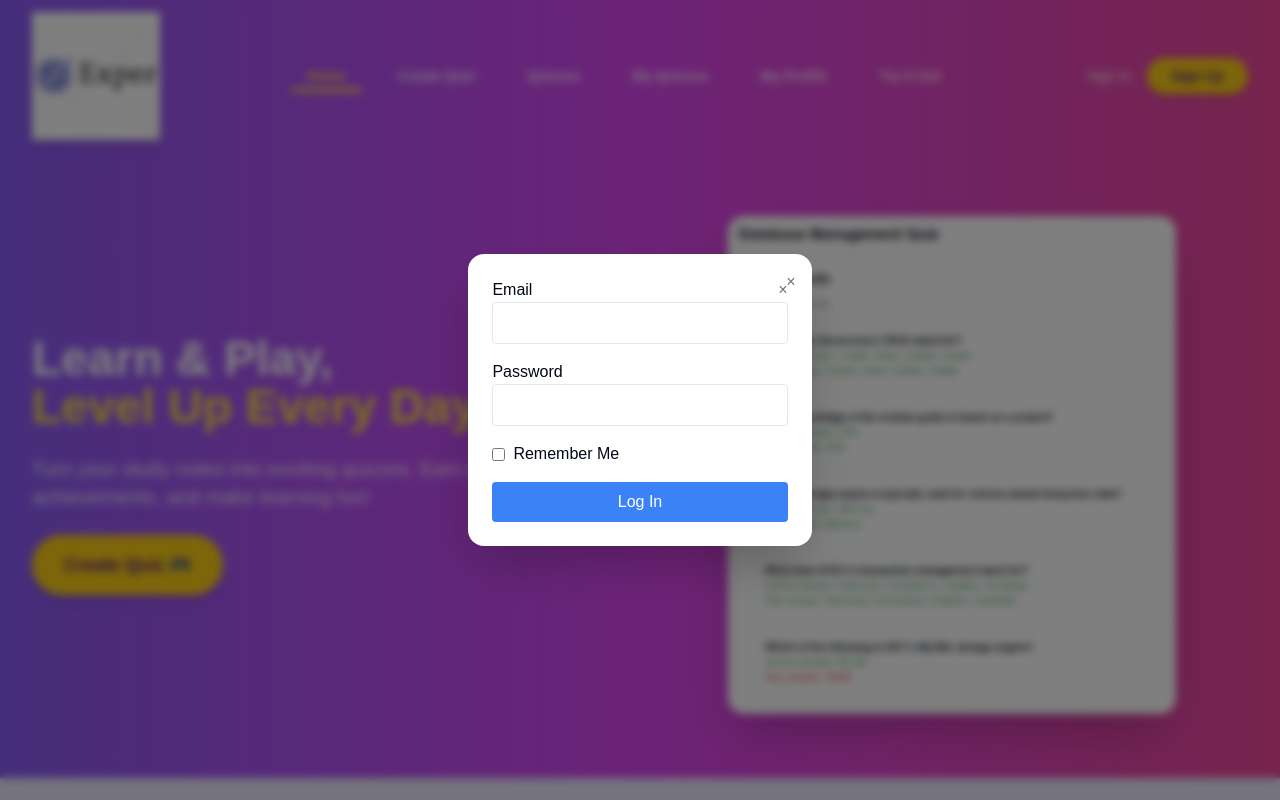
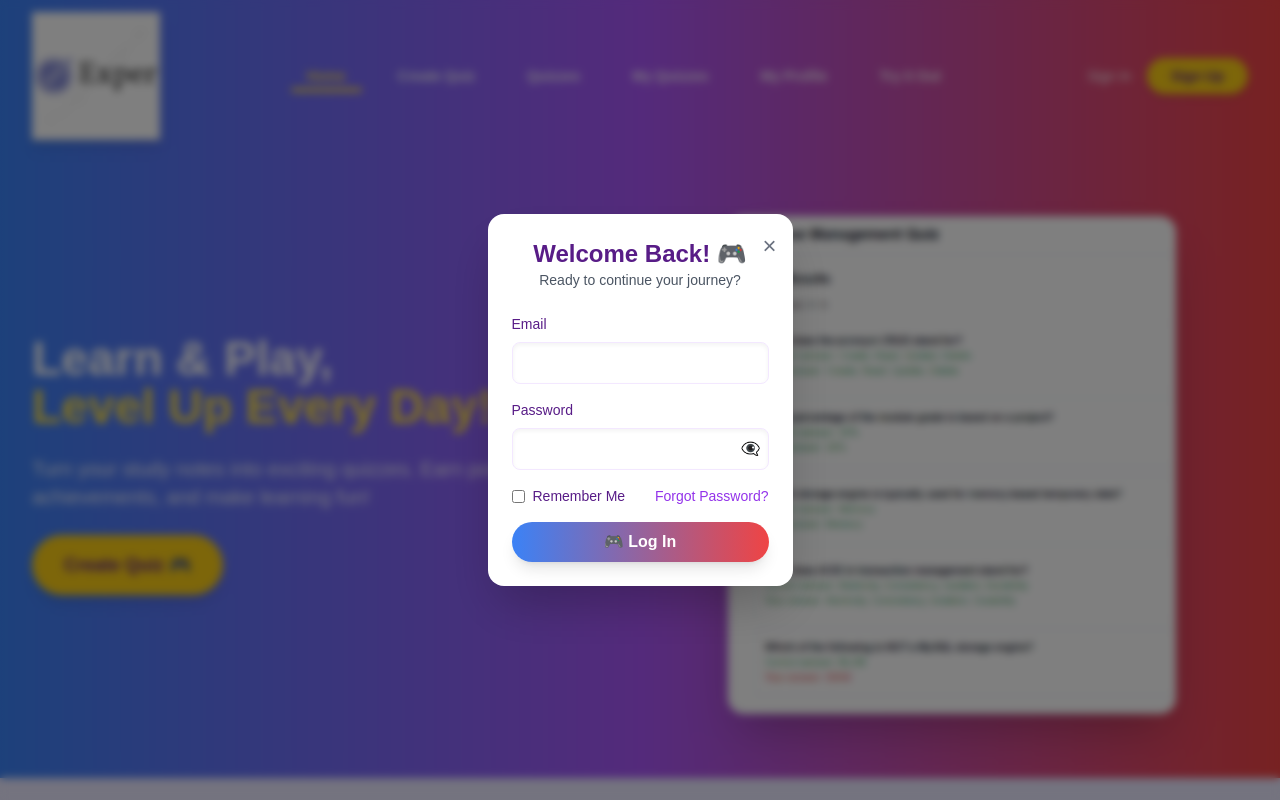
Before and after one commit to Gamified-Learning-Environment/Exper-Frontend, a Next.js app in the folder experfrontend/: page / in a window 1280 px wide. Both pictures are taken after a click on the button "Sign In". Shown: the top 800 px of the page. Built offline with nearby package versions, Linux system fonts and the light colour scheme.

Commit message:
Improved login and registration visuals, added show password, confirm password

```diff
--- a/experfrontend/src/app/page.tsx
+++ b/experfrontend/src/app/page.tsx
@@ -2,7 +2,7 @@ export default function Home() {
   return (
     <div className="min-h-screen bg-gradient-to-b from-indigo-100 to-purple-100">
       {/* Hero Section */}
-      <section className="bg-gradient-to-r from-violet-500 via-fuchsia-500 to-pink-500 py-12 md:py-16">
+      <section className="bg-gradient-to-r from-blue-500 via-purple-500 to-red-500 py-12 md:py-16">
         <div className="container mx-auto px-4 sm:px-6 lg:px-8">
           <div className="grid grid-cols-1 gap-8 md:grid-cols-2">
             <div className="flex flex-col justify-center space-y-6">
--- a/experfrontend/src/components/shared/Footer.tsx
+++ b/experfrontend/src/components/shared/Footer.tsx
@@ -4,7 +4,7 @@ import Link from 'next/link'
 
 const Footer = () => {
   return (
-    <footer className="bg-gradient-to-r from-violet-500 via-fuchsia-500 to-pink-500 py-6 text-white">
+    <footer className="bg-gradient-to-r from-blue-500 via-purple-500 to-red-500 py-6 text-white">
       <div className="wrapper flex-between flex flex-col gap-4 p-5 text-center sm:flex-row">
         <Link href="/" className="transform transition hover:scale-105">
           <Image
@@ -19,7 +19,7 @@ const Footer = () => {
         <div className="flex flex-col gap-2">
           <p className="text-white/90">2024 Exper. Level up your learning journey!</p>
           <div className="flex justify-center gap-4">
-            <a href="https://github.com/yourusername"
+            <a href="https://github.com/Gamified-Learning-Environment"
                className="text-white/90 hover:text-yellow-300 transition"
                target="_blank"
                rel="noopener noreferrer">
--- a/experfrontend/src/components/shared/Header.tsx
+++ b/experfrontend/src/components/shared/Header.tsx
@@ -17,7 +17,7 @@ const Header = () => {
   const [isLoginOpen, setIsLoginOpen] = useState(false);
 
   return (
-    <header className="w-full bg-gradient-to-r from-violet-500 via-fuchsia-500 to-pink-500 shadow-lg">
+    <header className="w-full bg-gradient-to-r from-blue-500 via-purple-500 to-red-500 shadow-lg">
       <div className="wrapper flex items-center justify-between px-4 py-3 sm:px-6 lg:px-8">
         {/* Logo */}
         <Link href="/" className="w-36 transform transition hover:scale-105">
@@ -67,13 +67,7 @@ const Header = () => {
       {/* Login Modal */}
       {isLoginOpen && (
         <div className="fixed inset-0 z-50 flex items-center justify-center bg-black/50 backdrop-blur-sm">
-          <div className="bg-white rounded-2xl p-6 shadow-2xl transform transition hover:scale-[1.01]">
-            <button
-              onClick={() => setIsLoginOpen(false)}
-              className="absolute top-4 right-4 text-gray-500 hover:text-gray-700"
-            >
-              ×
-            </button>
+          <div className="relative bg-white rounded-2xl p-6 shadow-2xl transform transition hover:scale-[1.01]">
             <LoginForm onClose={() => setIsLoginOpen(false)} />
           </div>
         </div>
@@ -82,13 +76,7 @@ const Header = () => {
       {/* Register Modal */}
       {isRegisterOpen && (
         <div className="fixed inset-0 z-50 flex items-center justify-center bg-black/50 backdrop-blur-sm">
-          <div className="bg-white rounded-2xl p-6 shadow-2xl transform transition hover:scale-[1.01]">
-            <button
-              onClick={() => setIsRegisterOpen(false)}
-              className="absolute top-4 right-4 text-gray-500 hover:text-gray-700"
-            >
-              ×
-            </button>
+          <div className="relative bg-white rounded-2xl p-6 shadow-2xl transform transition hover:scale-[1.01]">
             <RegisterForm onClose={() => setIsRegisterOpen(false)} />
           </div>
         </div>
--- a/experfrontend/src/components/shared/LoginForm.tsx
+++ b/experfrontend/src/components/shared/LoginForm.tsx
@@ -14,6 +14,7 @@ export default function LoginForm({ onClose }: LoginFormProps) {
     const [error, setError] = useState('');
     const [loading, setLoading] = useState(false);
     const [rememberMe, setRememberMe] = useState(false);
+    const [showPassword, setShowPassword] = useState(false);
 
     async function onSubmit(event: React.FormEvent<HTMLFormElement>) {
         event.preventDefault();
@@ -37,60 +38,91 @@ export default function LoginForm({ onClose }: LoginFormProps) {
     }
 
     return (
-        <div className="relative">
+      <div className="relative w-full max-w-md">
         <button
           onClick={onClose}
-                className="absolute top-0 right-0 text-gray-500 hover:text-red-500"
+          className="absolute -right-4 -top-4 rounded-full bg-white/10 p-2 text-2xl text-gray-500 transition hover:rotate-90 hover:text-purple-500"
         >
-                &times;
+          ×
         </button>
+
+        <div className="mb-6 text-center">
+          <h2 className="text-2xl font-bold text-purple-900">Welcome Back! 🎮</h2>
+          <p className="text-sm text-gray-600">Ready to continue your journey?</p>
+        </div>
+
         <form onSubmit={onSubmit} className="space-y-4">
           {error && (
-                <div className="bg-red-100 border border-red-400 text-red-700 px-4 py-3 rounded">
+            <div className="rounded-lg bg-red-100 px-4 py-3 text-sm text-red-700">
               {error}
             </div>
           )}
 
-            <div>
-                <label htmlFor="email">Email</label>
+          <div className="space-y-2">
+            <label htmlFor="email" className="block text-sm font-medium text-purple-900">
+              Email
+            </label>
             <input
               id="email"
               name="email"
               type="email"
               required
-                className="w-full p-2 border rounded"
+              className="w-full rounded-lg border border-purple-100 p-2 shadow-inner focus:border-purple-500 focus:outline-none focus:ring-2 focus:ring-purple-500/20"
             />
           </div>
 
-            <div>
-                <label htmlFor="password">Password</label>
+          <div className="space-y-2">
+            <label htmlFor="password" className="block text-sm font-medium text-purple-900">
+              Password
+            </label>
+            <div className="relative">
               <input
                 id="password"
                 name="password"
-                type="password"
+                type={showPassword ? "text" : "password"}
                 required
-                className="w-full p-2 border rounded"
+                className="w-full rounded-lg border border-purple-100 p-2 pr-10 shadow-inner focus:border-purple-500 focus:outline-none focus:ring-2 focus:ring-purple-500/20"
               />
+              <button
+                type="button"
+                onClick={() => setShowPassword(!showPassword)}
+                className="absolute right-2 top-1/2 -translate-y-1/2 text-gray-500 hover:text-purple-500"
+              >
+                {showPassword ? '👁️' : '👁️‍🗨️'}
+              </button>
+            </div>
           </div>
 
-            <div className="flex items-center">
+          <div className="flex items-center justify-between">
+            <div className="flex items-center space-x-2">
               <input
                 id="rememberMe"
                 name="rememberMe"
                 type="checkbox"
                 checked={rememberMe}
                 onChange={() => setRememberMe(!rememberMe)}
-                    className="mr-2"
+                className="rounded border-purple-300 text-purple-600 focus:ring-purple-500"
               />
-                <label htmlFor="rememberMe">Remember Me</label>
+              <label htmlFor="rememberMe" className="text-sm text-purple-900">
+                Remember Me
+              </label>
+            </div>
+
+            <button
+              type="button"
+              onClick={() => router.push('/forgot-password')}
+              className="text-sm text-purple-600 hover:text-purple-500 hover:underline"
+            >
+              Forgot Password?
+            </button>
           </div>
 
           <button
             type="submit"
             disabled={loading}
-                className="w-full bg-blue-500 text-white p-2 rounded hover:bg-blue-600 disabled:bg-blue-300"
+            className="w-full transform rounded-full bg-gradient-to-r from-blue-500 to-red-500 py-2 font-bold text-white shadow-lg transition hover:scale-105 hover:shadow-xl disabled:opacity-70"
           >
-                {loading ? 'Logging in...' : 'Log In'}
+            {loading ? '🎲 Logging in...' : '🎮 Log In'}
           </button>
         </form>
       </div>
--- a/experfrontend/src/components/shared/RegisterForm.tsx
+++ b/experfrontend/src/components/shared/RegisterForm.tsx
@@ -13,13 +13,23 @@ export default function RegisterForm({ onClose }: RegisterFormProps) {
   const { register } = useAuth();
   const [error, setError] = useState('');
   const [loading, setLoading] = useState(false);
+  const [showPassword, setShowPassword] = useState(false);
+  const [passwordMatch, setPasswordMatch] = useState(true);
 
   async function onSubmit(event: React.FormEvent<HTMLFormElement>) {
     event.preventDefault();
+    const formData = new FormData(event.currentTarget);
+    const password = formData.get('password') as string;
+    const confirmPassword = formData.get('confirmPassword') as string;
+
+    if (password !== confirmPassword) {
+      setPasswordMatch(false);
+      return;
+    }
+
     setLoading(true);
     setError('');
 
-    const formData = new FormData(event.currentTarget);
 
     try {
       const userData = {
@@ -42,44 +52,86 @@ export default function RegisterForm({ onClose }: RegisterFormProps) {
   }
 
   return (
-    <div className="relative">
+    <div className="relative w-full max-w-md">
       <button
         onClick={onClose}
-        className="absolute top-0 right-0 text-gray-500 hover:text-red-500"
+        className="absolute -right-4 -top-4 rounded-full bg-white/10 p-2 text-2xl text-gray-500 transition hover:rotate-90 hover:text-purple-500"
       >
-        &times;
+        ×
       </button>
+
+      <div className="mb-6 text-center">
+        <h2 className="text-2xl font-bold text-purple-900">Join the Game! 🎮</h2>
+        <p className="text-sm text-gray-600">Create your player profile</p>
+      </div>
+
       <form onSubmit={onSubmit} className="space-y-4">
         {error && (
-          <div className="bg-red-100 border border-red-400 text-red-700 px-4 py-3 rounded">
+          <div className="rounded-lg bg-red-100 px-4 py-3 text-sm text-red-700">
             {error}
           </div>
         )}
 
-        <div>
-          <label htmlFor="email">Email</label>
+        <div className="space-y-2">
+              <label htmlFor="email" className="block text-sm font-medium text-purple-900">
+                Email
+              </label>
               <input
                 id="email"
                 name="email"
                 type="email"
                 required
-            className="w-full p-2 border rounded"
+                className="w-full rounded-lg border border-purple-100 p-2 shadow-inner focus:border-purple-500 focus:outline-none focus:ring-2 focus:ring-purple-500/20"
               />
             </div>
 
-        <div>
-          <label htmlFor="password">Password</label>
+            <div className="space-y-2">
+                <label htmlFor="password" className="block text-sm font-medium text-purple-900">
+                    Password
+                </label>
+                <div className="relative">
                   <input
                     id="password"
                     name="password"
-            type="password"
+                    type={showPassword ? "text" : "password"}
                     required
-            className="w-full p-2 border rounded"
+                    className="w-full rounded-lg border border-purple-100 p-2 pr-10 shadow-inner focus:border-purple-500 focus:outline-none focus:ring-2 focus:ring-purple-500/20"
                   />
+                  <button
+                    type="button"
+                    onClick={() => setShowPassword(!showPassword)}
+                    className="absolute right-2 top-1/2 -translate-y-1/2 text-gray-500 hover:text-purple-500"
+                  >
+                    {showPassword ? '👁️' : '👁️‍🗨️'}
+                  </button>
+                </div>
             </div>
 
+        <div className="space-y-2">
+            <label htmlFor="confirmPassword" className="block text-sm font-medium text-purple-900">
+              Confirm Password
+            </label>
+          <div className="relative">
+            <input
+              id="confirmPassword"
+              name="confirmPassword"
+              type={showPassword ? "text" : "password"}
+              required
+              className={`w-full rounded-lg border p-2 pr-10 shadow-inner focus:outline-none focus:ring-2 ${
+                passwordMatch
+                  ? 'border-purple-100 focus:border-purple-500 focus:ring-purple-500/20'
+                  : 'border-red-500 focus:border-red-500 focus:ring-red-500/20'
+              }`}
+            />
+            {!passwordMatch && (
+              <p className="mt-1 text-sm text-red-500">Passwords do not match</p>
+            )}
+          </div>
+        </div>
+
+
         <div>
-          <label htmlFor="username">Username</label>
+          <label htmlFor="username" className="block text-sm font-medium text-purple-900">Username</label>
           <input
             id="username"
             name="username"
@@ -90,43 +142,49 @@ export default function RegisterForm({ onClose }: RegisterFormProps) {
         </div>
 
         <div>
-          <label htmlFor="firstName">First Name</label>
+          <label htmlFor="firstName" className="block text-sm font-medium text-purple-900">
+            First Name
+          </label>
           <input
             id="firstName"
             name="firstName"
             type="text"
             required
-            className="w-full p-2 border rounded"
+            className="w-full rounded-lg border border-purple-100 p-2 shadow-inner focus:border-purple-500 focus:outline-none focus:ring-2 focus:ring-purple-500/20"
           />
         </div>
 
         <div>
-          <label htmlFor="lastName">Last Name</label>
+          <label htmlFor="lastName" className="block text-sm font-medium text-purple-900">
+            Last Name
+          </label>
           <input
             id="lastName"
             name="lastName"
             type="text"
             required
-            className="w-full p-2 border rounded"
+            className="w-full rounded-lg border border-purple-100 p-2 shadow-inner focus:border-purple-500 focus:outline-none focus:ring-2 focus:ring-purple-500/20"
           />
         </div>
 
         <div>
-          <label htmlFor="imageUrl">Profile Image URL (optional)</label>
+          <label htmlFor="imageUrl" className="block text-sm font-medium text-purple-900">
+            Profile Image URL (optional)
+          </label>
           <input
             id="imageUrl"
             name="imageUrl"
             type="url"
-            className="w-full p-2 border rounded"
+            className="w-full rounded-lg border border-purple-100 p-2 shadow-inner focus:border-purple-500 focus:outline-none focus:ring-2 focus:ring-purple-500/20"
           />
         </div>
 
         <button
           type="submit"
           disabled={loading}
-          className="w-full bg-blue-500 text-white p-2 rounded hover:bg-blue-600 disabled:bg-blue-300"
+          className="w-full transform rounded-full bg-gradient-to-r from-blue-500 to-red-500 py-2 font-bold text-white shadow-lg transition hover:scale-105 hover:shadow-xl disabled:opacity-70"
         >
-          {loading ? 'Creating account...' : 'Create Account'}
+          {loading ? '🎲 Creating account...' : '🎮 Create Account'}
         </button>
       </form>
     </div>
```
Also changed, not shown: experfrontend/src/components/shared/UserButton.tsx (+10 -10 lines). Lines whose indentation alone changed are shown as unchanged.
